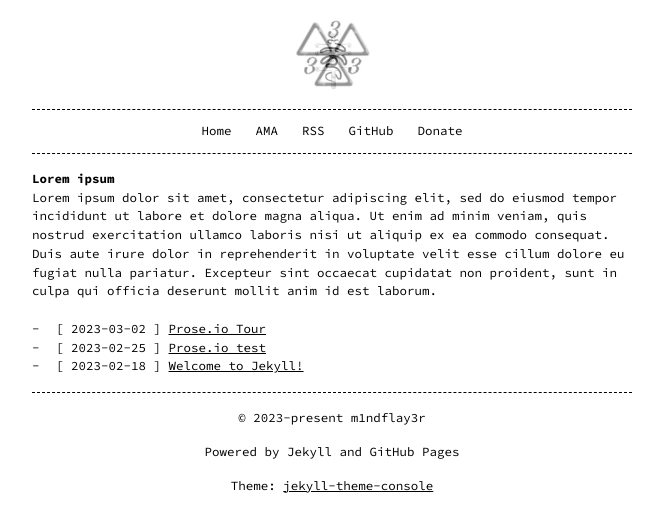
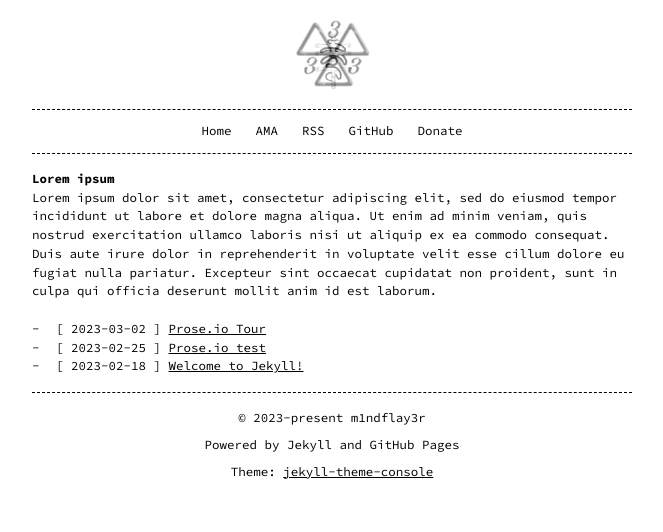
Before and after one commit to maciejpedzich/m1ndflay3r-website, a Jekyll site: the page built from index.md, in a window 1280 px wide. Shown: the top 532 px of the page, without its empty margins (308-971 px from the left). Built offline with Jekyll 4.4.1, drawn with Linux system fonts in a browser that asks for light colours.

Commit message:
Update base.scss
Update footer paragrahps' bottom margin

```diff
--- a/_sass/base.scss
+++ b/_sass/base.scss
@@ -98,6 +98,10 @@ footer {
   padding-top: 1rem;
   margin-bottom: 1rem;
   text-align: center;
+}
+
+footer p {
+  margin-bottom: 0.5rem;
 }
 
 header {
```
